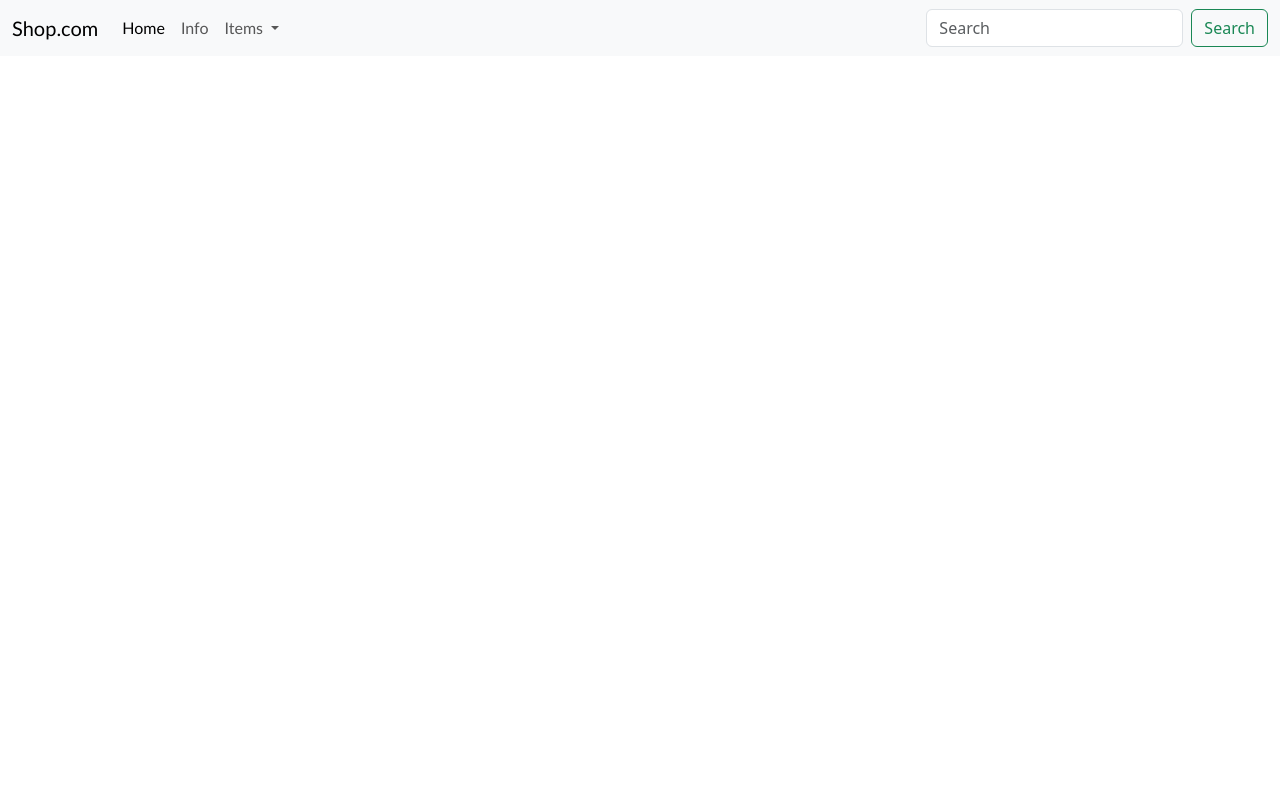
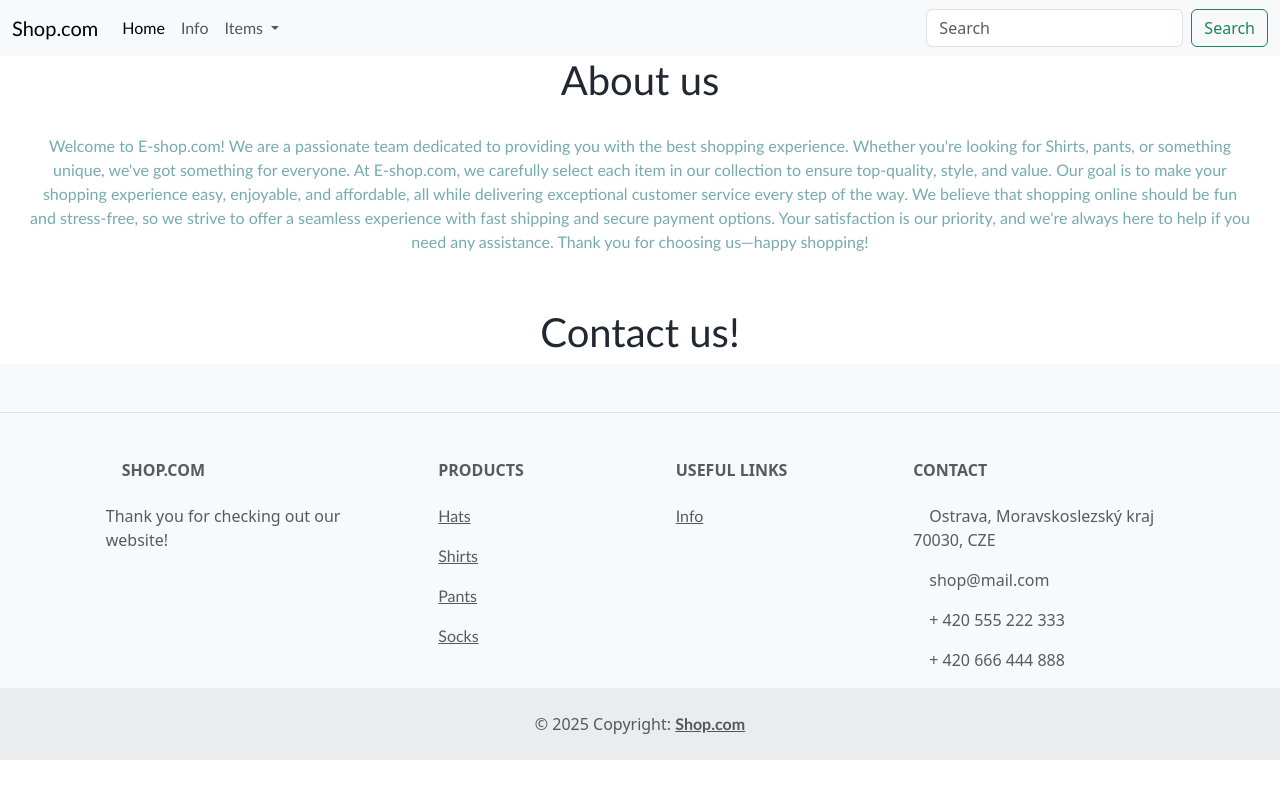
Before and after one commit to ILoveRice07/E-shop-Nguyen, a plain HTML site: page Info.html in a window 1280 px wide. Drawn offline with nearby package versions, Linux system fonts and the light colour scheme.

Commit message:
stranka-info

```diff
--- a/Info.html
+++ b/Info.html
@@ -41,8 +41,102 @@
           </div>
         </div>
       </nav>
+      <h1 class="about-info">About us</h1>
+      <p class="text-info-page">Welcome to E-shop.com! We are a passionate team dedicated to providing you with the best shopping experience. Whether you're looking for Shirts, pants, or something unique, we've got something for everyone.
+
+        At E-shop.com, we carefully select each item in our collection to ensure top-quality, style, and value. Our goal is to make your shopping experience easy, enjoyable, and affordable, all while delivering exceptional customer service every step of the way.
+
+        We believe that shopping online should be fun and stress-free, so we strive to offer a seamless experience with fast shipping and secure payment options. Your satisfaction is our priority, and we're always here to help if you need any assistance.
+
+        Thank you for choosing us—happy shopping!</p>
+      <img src>
+      <h1 class="contacts-info">Contact us!</h1>
+
+
+
+
+      <!-- Footer -->
+<footer class="text-center text-lg-start bg-body-tertiary text-muted">
+  <section class="d-flex justify-content-center justify-content-lg-between p-4 border-bottom">
+  </section>
+  <!-- Section: Links  -->
+  <section class="">
+    <div class="container text-center text-md-start mt-5">
+      <!-- Grid row -->
+      <div class="row mt-3">
+        <!-- Grid column -->
+        <div class="col-md-3 col-lg-4 col-xl-3 mx-auto mb-4">
+          <!-- Content -->
+          <h6 class="text-uppercase fw-bold mb-4">
+            <i class="fas fa-gem me-3"></i>Shop.com
+          </h6>
+          <p>
+            Thank you for checking out our website!
+          </p>
+        </div>
+        <!-- Grid column -->
+
+        <!-- Grid column -->
+        <div class="col-md-2 col-lg-2 col-xl-2 mx-auto mb-4">
+          <!-- Links -->
+          <h6 class="text-uppercase fw-bold mb-4">
+            Products
+          </h6>
+          <p>
+            <a href="hats.html" class="text-reset">Hats</a>
+          </p>
+          <p>
+            <a href="shirts.html" class="text-reset">Shirts</a>
+          </p>
+          <p>
+            <a href="pants.html" class="text-reset">Pants</a>
+          </p>
+          <p>
+            <a href="socks.html" class="text-reset">Socks</a>
+          </p>
+        </div>
+        <!-- Grid column -->
+
+        <!-- Grid column -->
+        <div class="col-md-3 col-lg-2 col-xl-2 mx-auto mb-4">
+          <!-- Links -->
+          <h6 class="text-uppercase fw-bold mb-4">
+            Useful links
+          </h6>
+          <p>
+            <a href="Info.html" class="text-reset">Info</a>
+          </p>
+        </div>
+        <!-- Grid column -->
+
+        <!-- Grid column -->
+        <div class="col-md-4 col-lg-3 col-xl-3 mx-auto mb-md-0 mb-4">
+          <!-- Links -->
+          <h6 class="text-uppercase fw-bold mb-4">Contact</h6>
+          <p><i class="fas fa-home me-3"></i> Ostrava, Moravskoslezský kraj 70030, CZE</p>
+          <p>
+            <i class="fas fa-envelope me-3"></i>
+            shop@mail.com
+          </p>
+          <p><i class="fas fa-phone me-3"></i> + 420 555 222 333</p>
+          <p><i class="fas fa-print me-3"></i> + 420 666 444 888</p>
+        </div>
+        <!-- Grid column -->
+      </div>
+      <!-- Grid row -->
+    </div>
+  </section>
+  <!-- Section: Links  -->
+
+  <!-- Copyright -->
+  <div class="text-center p-4" style="background-color: rgba(0, 0, 0, 0.05);">
+    © 2025 Copyright:
+    <a class="text-reset fw-bold" href="index.html">Shop.com</a>
+  </div>
+  <!-- Copyright -->
+</footer>
+<!-- Footer -->
     <script src="https://cdn.jsdelivr.net/npm/@popperjs/core@2.11.6/dist/umd/popper.min.js"></script>
     <script src="https://cdn.jsdelivr.net/npm/bootstrap@5.3.3/dist/js/bootstrap.min.js"></script>
-    <script src="script.js"></script>
   </body>
   </html>
--- a/style.css
+++ b/style.css
@@ -27,6 +27,7 @@ a {
     text-align: center;
     font-family:'Gill Sans', 'Gill Sans MT', Calibri, 'Trebuchet MS', sans-serif;
     color: #76ABAE;
+    margin: 30px;
 }
 
 .goals {
@@ -48,6 +49,7 @@ a {
 }
 .clothing-categories, .deals-text {
     text-align: center;
+    margin: 30px;
 }
 
 #about {
@@ -117,3 +119,22 @@ a {
 #about {
     margin-top: 50px;
 }
+
+.about-info {
+    font-family: 'Gill Sans', 'Gill Sans MT', Calibri, 'Trebuchet MS', sans-serif;
+    text-align: center;
+    color:#222831;
+}
+
+.text-info-page {
+    font-family: 'Gill Sans', 'Gill Sans MT', Calibri, 'Trebuchet MS', sans-serif;
+    text-align: center;
+    color:#76ABAE;
+    margin: 30px;
+}
+
+.contacts-info {
+    font-family: 'Gill Sans', 'Gill Sans MT', Calibri, 'Trebuchet MS', sans-serif;
+    text-align: center;
+    color:#222831;
+}
```
Also changed, not shown: index.html (+1 -1 lines).
